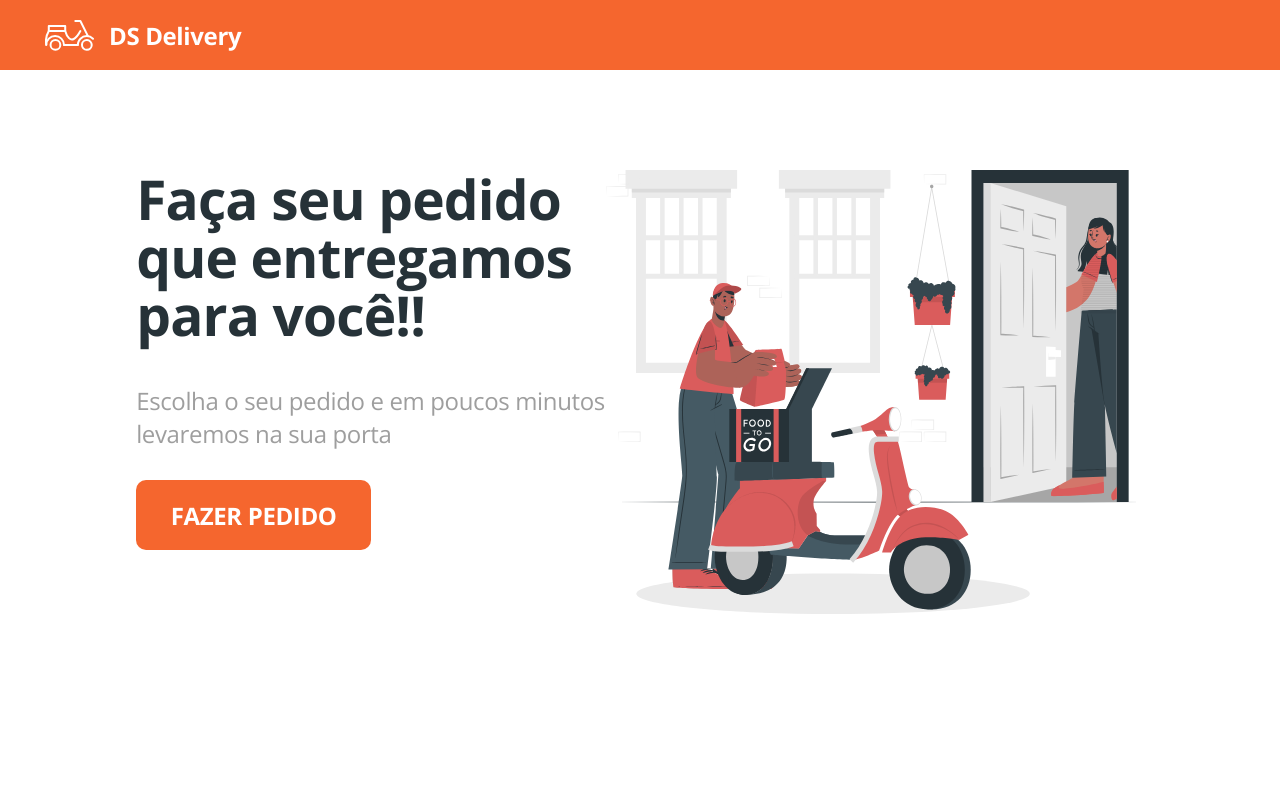
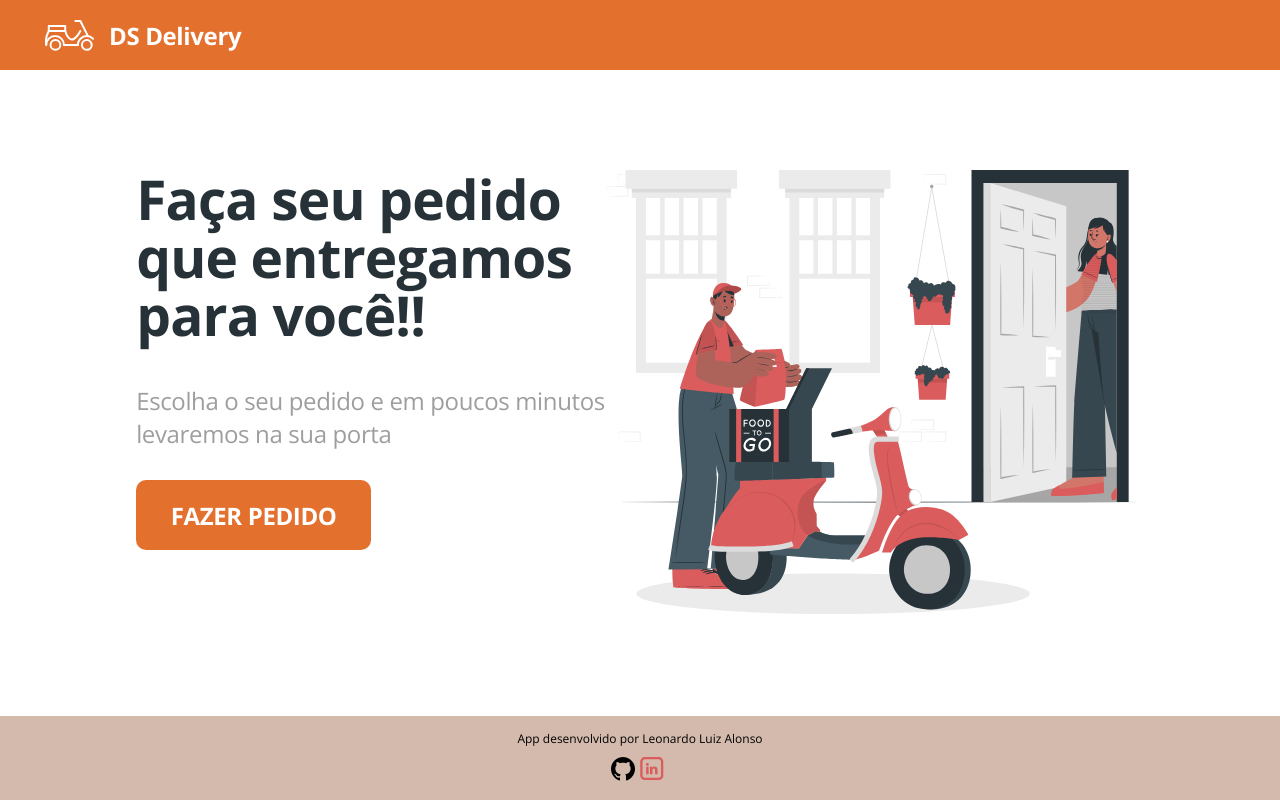
Before and after one commit to Leonardo-wl/ds-deliver, a React (Create React App) app in the folder front-web/: page / in a window 1280 px wide. Built offline with nearby package versions, Linux system fonts and the light colour scheme.

Commit message:
Add Footer

```diff
--- a/front-web/src/App.css
+++ b/front-web/src/App.css
@@ -1,8 +1,8 @@
 @import url('https://fonts.googleapis.com/css2?family=Open+Sans:wght@400;700&display=swap');
 
 :root {
-  --primary-color: #f5662e;
-  --primary-hover-color: #db4925;
+  --primary-color: #e4702e;
+  --primary-hover-color: #f06f24;
   --dark-color: #263238;
   --secondary-color: #9E9E9E;
   --light-color: #F5F5F5;
--- /dev/null
+++ b/front-web/src/Footer/index.tsx
@@ -0,0 +1,21 @@
+import './styles.css';
+import { ReactComponent as GithubIcon } from './github.svg'
+import { ReactComponent as LinkedinIcon } from './linkedin.svg'
+
+function Footer() {
+    return(
+        <footer className="main-footer">
+            App desenvolvido por Leonardo Luiz Alonso
+            <div className="footer-icons">
+                <a href="https://github.com/Leonardo-wl" target="_new">
+                    <GithubIcon />
+                </a>
+                <a href="https://www.linkedin.com/in/leonardo-luiz-alonso-0785351a1/" target="_new">
+                    <LinkedinIcon />
+                </a>
+            </div>
+        </footer>
+    )
+}
+
+export default Footer;
--- /dev/null
+++ b/front-web/src/Footer/styles.css
@@ -0,0 +1,20 @@
+.main-footer {
+    padding-top: 15px;
+    padding-bottom: 15px;
+    background-color: #d3baac;
+    font-weight: normal;
+    font-size: 12px;
+    line-height: 16px;
+    text-align: center;
+    color: rgb(0, 0, 0);
+  }
+
+  .footer-icons {
+    margin-top: 10px;
+    display: flex;
+    justify-content: center;
+  }
+
+  .footer-icons > * {
+    margin-right: 5px;
+  }
--- a/front-web/src/Home/index.tsx
+++ b/front-web/src/Home/index.tsx
@@ -1,8 +1,10 @@
-import './styles.css';
-import { ReactComponent as MainImage } from './main.svg';
+import "./styles.css";
+import { ReactComponent as MainImage } from "./main.svg";
+import Footer from "../Footer";
 
 function Home() {
-    return(
+  return (
+    <>
       <div className="home-container">
         <div className="home-content">
           <div className="home-actions">
@@ -22,7 +24,9 @@
           </div>
         </div>
       </div>
-    )
+      <Footer />
+    </>
+  );
 }
 
 export default Home;
--- a/front-web/src/Navbar/styles.css
+++ b/front-web/src/Navbar/styles.css
@@ -1,6 +1,6 @@
 .main-navbar {
     height: 70px;
-    background-color: #f5662e;
+    background-color: #e4702e;
     padding-left: 45px;
     display: flex;
     align-items: center;
```
Also changed, not shown: front-web/src/Footer/github.svg (added), front-web/src/Footer/linkedin.svg (added). Lines whose indentation alone changed are shown as unchanged.
